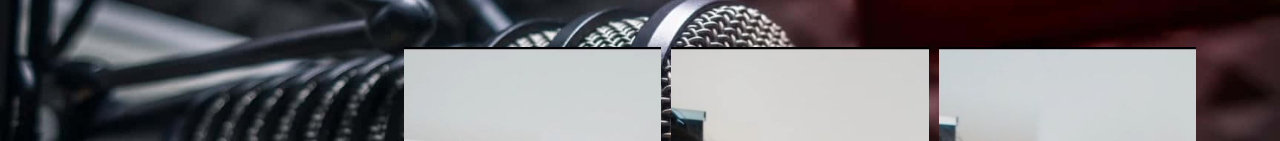
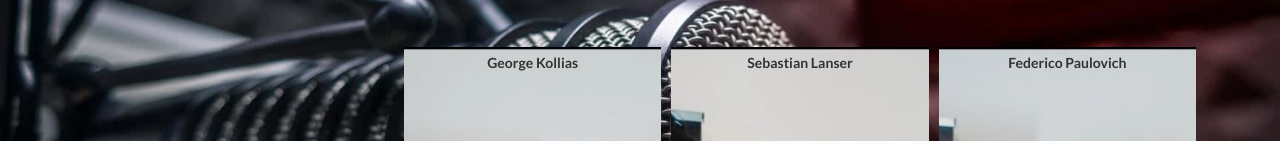
Before and after one commit to NicoleTheRebel/NicoleTheRebel.github.io, a plain HTML site: page index.html in a window 1280 px wide. Shown: the part 2721-2862 px from the top of the page. Drawn offline with nearby package versions, Linux system fonts and the light colour scheme.

Commit message:
Update custom-styles.css

```diff
--- a/assets/css/custom-styles.css
+++ b/assets/css/custom-styles.css
@@ -3,6 +3,7 @@
   margin-left: 270px;
   padding: 40px;
 }
+
 .sidebar {
   position: fixed;
   top: 0;
@@ -57,7 +58,7 @@
 .my-work .row {
   display: flex;
   flex-wrap: wrap;
-  gap: 10px;           /* spazio minore tra le foto */
+  gap: 10px;           /* spazio tra le immagini */
   justify-content: space-between;
   padding: 50px 20px;
 }
@@ -66,7 +67,7 @@
   flex: 0 0 calc(33.333% - 6.666px); /* 3 colonne meno gap */
   margin-bottom: 10px;               /* spazio sotto */
   position: relative;
-  padding-bottom: 100%;              /* altezza = larghezza */
+  padding-bottom: 100%;              /* altezza uguale a larghezza per ottenere un quadrato */
   overflow: hidden;
 }
 
@@ -250,24 +251,25 @@
     padding: 20px;
   }
 }
-/* Ritornare alle immagini quadrate nella galleria */
+
+/* --- GALLERIA FOTO --- */
 .my-work .row {
   display: flex;
   flex-wrap: wrap;
-  gap: 10px;               /* spazio ridotto, a tua scelta */
+  gap: 10px;               /* Spazio tra le immagini */
   justify-content: space-between;
 }
 
 .my-work .item {
-  flex: 0 0 calc(33.333% - 6.666px);
+  flex: 0 0 calc(33.333% - 6.666px);  /* 3 colonne, ridotto gap */
   position: relative;
-  padding-bottom: 100%;    /* forza quadrato */
+  padding-bottom: 100%;    /* Altezza = larghezza (quadrato) */
   overflow: hidden;
-  margin-bottom: 10px;
+  margin-bottom: 5px;      /* Spazio tra le righe */
 }
 
 .my-work .item img {
-  position: absolute;      /* posiziona l'immagine nel container quadrato */
+  position: absolute;      /* Posiziona l'immagine nel quadrato */
   top: 0;
   left: 0;
   width: 100%;
@@ -281,33 +283,22 @@
 }
 
 .my-work .item p {
-  position: relative;      /* riporta la didascalia sotto */
-  margin-top: calc(100% + 5px);
+  position: relative;
+  margin-top: 4px; /* Spazio tra l'immagine e la descrizione */
   font-size: 14px;
   text-align: center;
-  color: #FFFFFF;
+  color: #333;
 }
 
 /* Responsive adjustments */
 @media (max-width: 991px) {
   .my-work .item {
-    flex: 0 0 calc(50% - 5px);
+    flex: 0 0 calc(50% - 5px);  /* 2 colonne su tablet */
   }
 }
 
 @media (max-width: 767px) {
   .my-work .item {
-    flex: 0 0 100%;
+    flex: 0 0 100%;             /* 1 colonna su mobile */
   }
 }
-/* Riduci spazio verticale nella galleria */
-.my-work .item {
-  margin-bottom: 5px !important;    /* prima era 10px, ora 5px */
-}
-
-.my-work .item p {
-  margin-top: 4px !important;       /* prima era calc(100% + 5px), ora solo 4px */
-  /* se usi la tecnica absolute-position, invece: */
-  position: static;
-  margin: 4px 0 0 0;                 /* 4px sopra, 0 sotto */
-}
```
